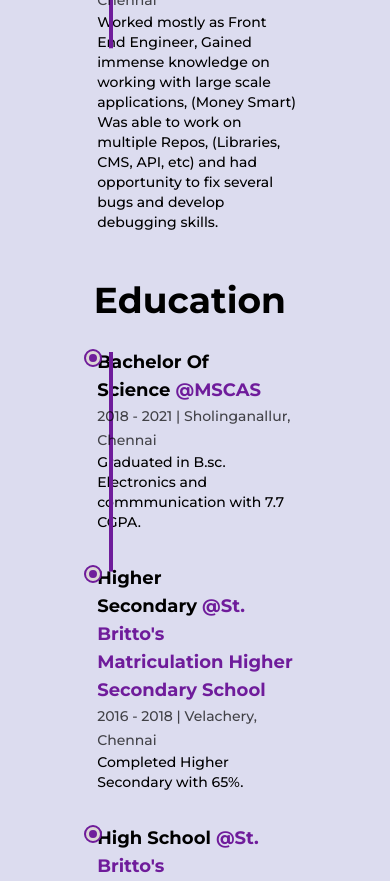
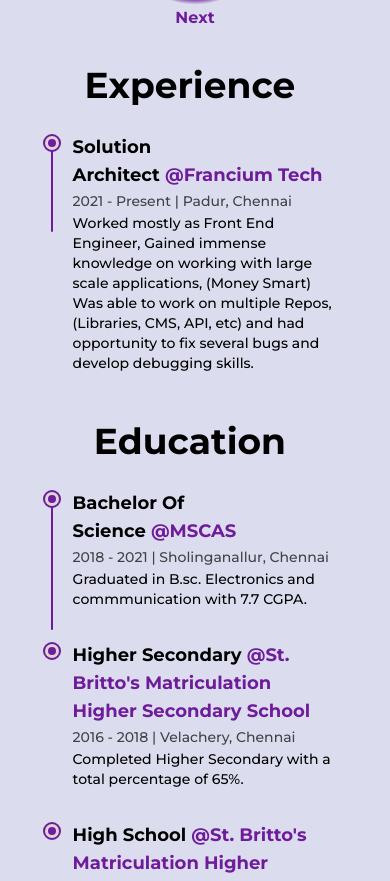
Before and after one commit to grace-anand/portfolio, a Next.js app: page /about in a window 390 px wide. Shown: the part 1900-2781 px from the top of the page. Built offline with nearby package versions, Linux system fonts and the light colour scheme.

Commit message:
Completed responsiveness of about page

```diff
--- a/components/Education.tsx
+++ b/components/Education.tsx
@@ -57,12 +57,15 @@ const Education = () => {
   return (
     <>
       <AnimatedHeading className="pt-10">Education</AnimatedHeading>
-      <div className="w-3/4 mx-auto relative mb-[50vh]" ref={ref}>
+      <div
+        className="w-full md:w-[90%] lg:w-3/4 mx-auto relative mb-[50vh]"
+        ref={ref}
+      >
         <motion.div
           style={{ scaleY: scrollYProgress }}
-          className="absolute left-9 top-1 w-1 h-full bg-primary origin-top"
+          className="absolute left-[19px] sm:left-7 md:left-9 top-1 sm:w-1 w-[2px] h-full bg-primary origin-top"
         />
-        <ul>
+        <ul className="w-full sm:ml-4 ml-2">
           {allEducation.map((education, i) => (
             <Details key={education.institution + i} {...education} />
           ))}
@@ -87,7 +90,7 @@ const allEducation = [
     type: "Higher Secondary",
     period: "2016 - 2018",
     place: "Velachery, Chennai",
-    info: "Completed Higher Secondary with 65%.",
+    info: "Completed Higher Secondary with a total percentage of 65%.",
     institution: "St. Britto's Matriculation Higher Secondary School",
     link: "https://stbrittosmhss.edu.in/",
   },
@@ -95,7 +98,7 @@ const allEducation = [
     type: "High School",
     period: "2015 - 2016",
     place: "Velachery, Chennai",
-    info: "Completed High School with 86%.",
+    info: "Completed High School with a total percentage of 86%.",
     institution: "St. Britto's Matriculation Higher Secondary School",
     link: "https://stbrittosmhss.edu.in/",
   },
--- a/components/Experience.tsx
+++ b/components/Experience.tsx
@@ -57,12 +57,12 @@ const Experience = () => {
   return (
     <>
       <AnimatedHeading className="pt-10">Experience</AnimatedHeading>
-      <div className="w-3/4 mx-auto relative" ref={ref}>
+      <div className="w-full md:w-[90%] lg:w-3/4 mx-auto relative" ref={ref}>
         <motion.div
           style={{ scaleY: scrollYProgress }}
-          className="absolute left-9 top-1 w-1 h-full bg-primary origin-top"
+          className="absolute left-[19px] sm:left-7 md:left-9 top-1 sm:w-1 w-[2px] h-full bg-primary origin-top"
         />
-        <ul>
+        <ul className="w-full sm:ml-4 ml-2">
           {experiences.map((experience, i) => (
             <Details key={experience.company + i} {...experience} />
           ))}
--- a/components/Skills.tsx
+++ b/components/Skills.tsx
@@ -15,7 +15,7 @@ const Skill = ({
 }) => {
   return (
     <motion.a
-      className="flex items-center sm:rounded-full font-bold sm:font-semibold sm:bg-primary sm:text-primary-foreground justify-center lg:px-6 lg:py-3 sm:px-4 sm:py-2 p-0 cursor-pointer absolute dark:hover:bg-none"
+      className="flex items-center sm:rounded-full font-bold sm:font-semibold sm:bg-primary sm:text-primary-foreground justify-center lg:px-6 lg:py-3 sm:px-4 sm:py-2 p-0 cursor-pointer absolute dark:hover:bg-none text-primary dark:text-foreground"
       whileHover={{ scale: 1.1 }}
       initial={{ x: 0, y: 0 }}
       whileInView={{ x: x, y: y }}
@@ -32,7 +32,7 @@ const Skills = () => {
   return (
     <>
       <AnimatedHeading>Skills</AnimatedHeading>
-      <div className="w-full relative flex items-center justify-center rounded-full text-primary-foreground h-[50vh] sm:h-[60vh] lg:h-[80vh] bg-circular sm:bg-circular-sm md:bg-circular-md lg:bg-circular-lg ">
+      <div className="w-full relative flex items-center justify-center rounded-full text-primary-foreground h-[80vh] bg-circular sm:bg-circular-sm md:bg-circular-md lg:bg-circular-lg ">
         <motion.div
           className="flex items-center rounded-full font-semibold bg-primary justify-center md:w-20 md:h-20 cursor-pointer w-12 h-12"
           whileHover={{ scale: 1.1 }}
```
